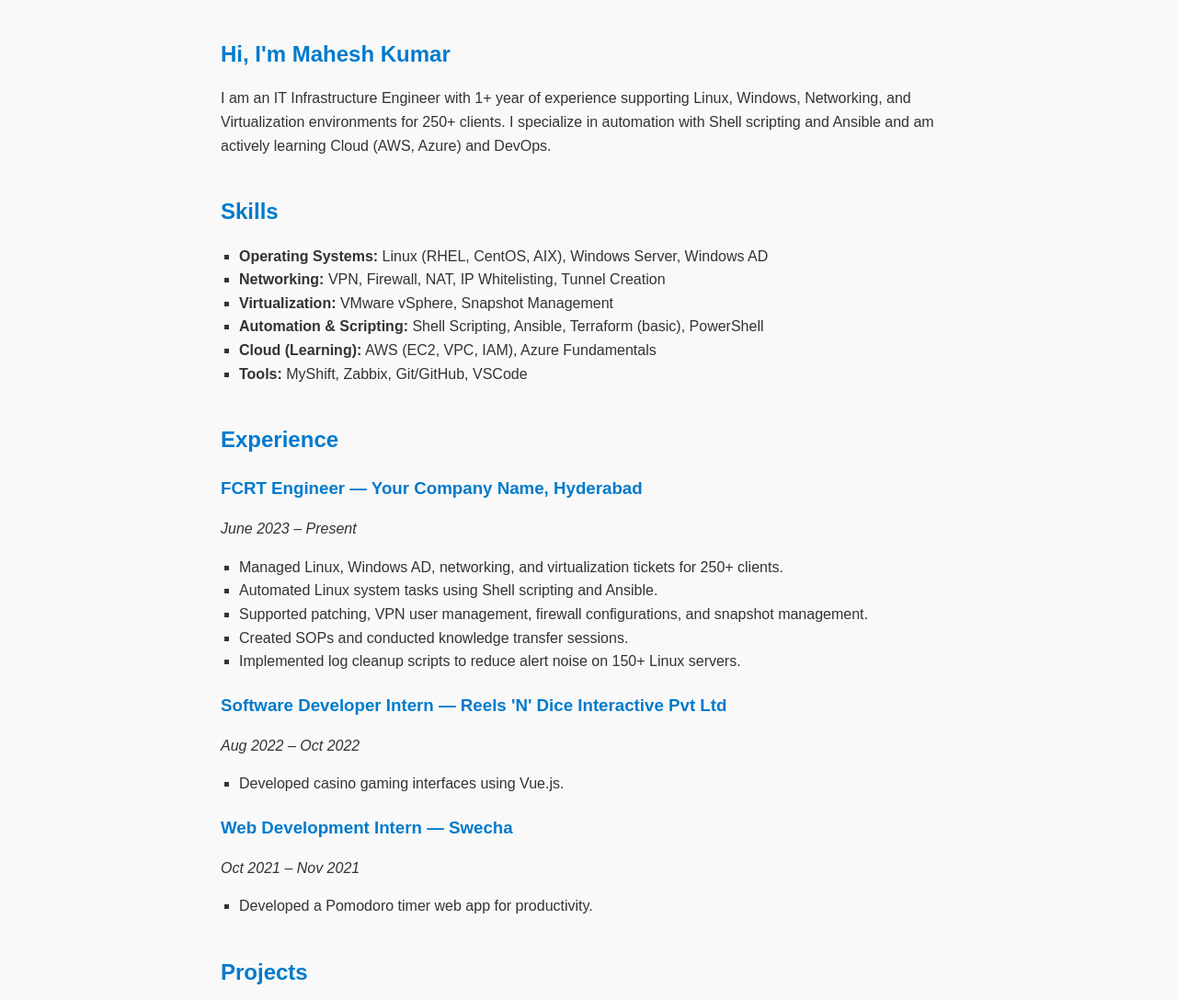
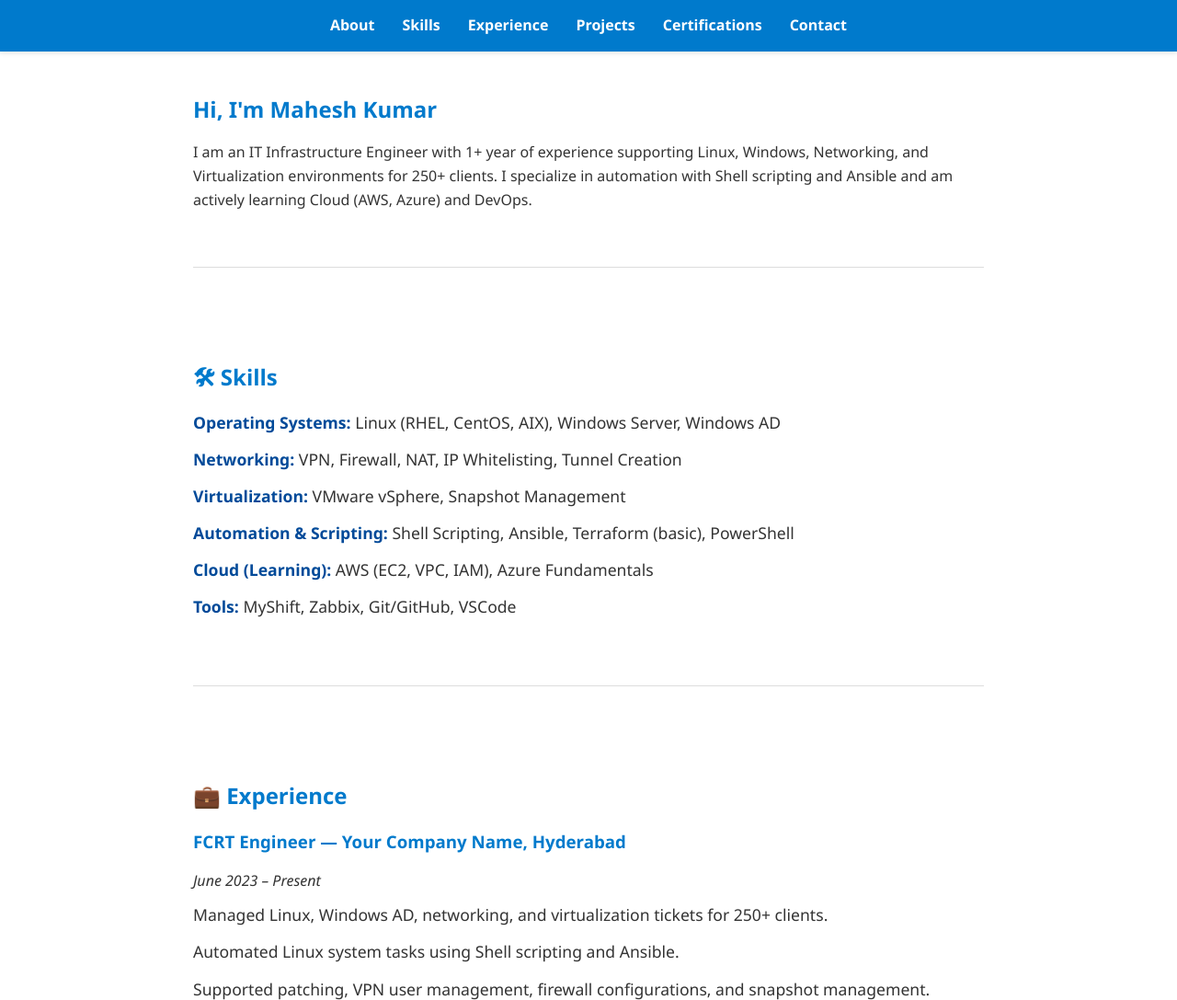
Before and after one commit to mahi-1729/mahi-1729.github.io, a plain HTML site: page index.html in a window 1280 px wide. Shown: the top 1087 px of the page at 92% size. Drawn offline with Linux system fonts and the light colour scheme.

Commit message:
Update index.html

```diff
--- a/index.html
+++ b/index.html
@@ -5,37 +5,109 @@
   <meta name="viewport" content="width=device-width, initial-scale=1" />
   <title>Mahesh Kumar - IT Infrastructure Engineer</title>
   <style>
+    /* Reset and base */
+    * {
+      margin: 0; padding: 0; box-sizing: border-box;
+    }
+    html {
+      scroll-behavior: smooth;
+    }
     body {
-      font-family: Arial, sans-serif;
+      font-family: 'Segoe UI', Tahoma, Geneva, Verdana, sans-serif;
+      background: #fff;
+      color: #333;
       line-height: 1.6;
-      max-width: 800px;
-      margin: 40px auto;
-      padding: 0 20px;
-      background: #f9f9f9;
-      color: #333;
+      max-width: 900px;
+      margin: 0 auto;
+      padding: 0 20px 60px 20px;
+    }
+    /* Navbar */
+    nav {
+      position: fixed;
+      top: 0; left: 0; right: 0;
+      background: #007acc;
+      color: #fff;
+      display: flex;
+      justify-content: center;
+      gap: 30px;
+      padding: 15px 0;
+      z-index: 100;
+      box-shadow: 0 2px 5px rgba(0,0,0,0.1);
+    }
+    nav a {
+      color: #fff;
+      text-decoration: none;
+      font-weight: 600;
+      font-size: 1rem;
+      transition: color 0.3s ease;
+    }
+    nav a:hover {
+      color: #ffce00;
+    }
+    /* Section styles */
+    section {
+      padding: 100px 0 60px 0; /* padding top to avoid nav overlap */
+      border-bottom: 1px solid #ddd;
     }
     h1, h2, h3 {
       color: #007acc;
-      margin-bottom: 10px;
+      margin-bottom: 15px;
     }
     ul {
-      list-style-type: square;
-      padding-left: 20px;
-      margin-bottom: 20px;
+      margin-top: 10px;
+      list-style: none;
+      padding-left: 0;
     }
-    a {
+    ul li {
+      margin-bottom: 12px;
+      font-size: 1.1rem;
+    }
+    /* Emphasize strong tags */
+    strong {
+      color: #004a99;
+    }
+    /* Contact links */
+    #contact a {
+      display: inline-block;
+      margin-right: 20px;
+      padding: 8px 15px;
+      border: 2px solid #007acc;
+      border-radius: 4px;
       color: #007acc;
+      font-weight: 600;
       text-decoration: none;
+      transition: all 0.3s ease;
     }
-    a:hover {
-      text-decoration: underline;
+    #contact a:hover {
+      background: #007acc;
+      color: #fff;
+    }
+    /* Responsive for smaller screens */
+    @media(max-width: 600px) {
+      nav {
+        flex-direction: column;
+        gap: 10px;
+      }
+      body {
+        padding: 0 15px 40px 15px;
       }
       section {
-      margin-bottom: 40px;
+        padding-top: 80px;
+      }
     }
   </style>
 </head>
 <body>
+
+<nav>
+  <a href="#about">About</a>
+  <a href="#skills">Skills</a>
+  <a href="#experience">Experience</a>
+  <a href="#projects">Projects</a>
+  <a href="#certifications">Certifications</a>
+  <a href="#contact">Contact</a>
+</nav>
+
 <section id="about">
   <h1>Hi, I'm Mahesh Kumar</h1>
   <p>
@@ -44,7 +116,7 @@
 </section>
 
 <section id="skills">
-    <h2>Skills</h2>
+  <h2>🛠 Skills</h2>
   <ul>
     <li><strong>Operating Systems:</strong> Linux (RHEL, CentOS, AIX), Windows Server, Windows AD</li>
     <li><strong>Networking:</strong> VPN, Firewall, NAT, IP Whitelisting, Tunnel Creation</li>
@@ -56,7 +128,7 @@
 </section>
 
 <section id="experience">
-    <h2>Experience</h2>
+  <h2>💼 Experience</h2>
 
   <h3>FCRT Engineer — Your Company Name, Hyderabad</h3>
   <p><em>June 2023 – Present</em></p>
@@ -82,7 +154,7 @@
 </section>
 
 <section id="projects">
-    <h2>Projects</h2>
+  <h2>🚀 Projects</h2>
   <ul>
     <li><strong>Linux Log Cleanup Script:</strong> Automated /var/log optimization deployed on 150+ servers.</li>
     <li><strong>Ansible Playbooks:</strong> Bulk user management and system info retrieval automation.</li>
@@ -93,23 +165,22 @@
 </section>
 
 <section id="certifications">
-    <h2>Certifications & Trainings</h2>
+  <h2>🎓 Certifications & Trainings</h2>
   <ul>
-      <li>CCNA (Completed)</li>
-      <li>CompTIA Linux+ (In Progress)</li>
-      <li>AWS Solutions Architect – Associate (In Progress)</li>
-      <li>Shell Scripting & Ansible Automation - Udemy</li>
-      <li>Programming in Java - NPTEL</li>
+    <li>📡 <strong>CCNA</strong> (Completed)</li>
+    <li>🐧 <strong>CompTIA Linux+</strong> (In Progress)</li>
+    <li>☁️ <strong>AWS Solutions Architect – Associate</strong> (In Progress)</li>
+    <li>💻 Shell Scripting & Ansible Automation - Udemy</li>
+    <li>☕ Programming in Java - NPTEL</li>
   </ul>
 </section>
 
 <section id="contact">
-    <h2>Contact Me</h2>
-    <p>
-      <a href="mailto:your-email@example.com">Email</a> |
-      <a href="https://linkedin.com/in/your-linkedin">LinkedIn</a> |
-      <a href="https://github.com/mahi-1729">GitHub</a>
-    </p>
+  <h2>📬 Contact Me</h2>
+  <a href="mailto:your-email@example.com">Email</a>
+  <a href="https://linkedin.com/in/your-linkedin" target="_blank" rel="noopener noreferrer">LinkedIn</a>
+  <a href="https://github.com/mahi-1729" target="_blank" rel="noopener noreferrer">GitHub</a>
 </section>
+
 </body>
 </html>
```
Lines whose indentation alone changed are shown as unchanged.
